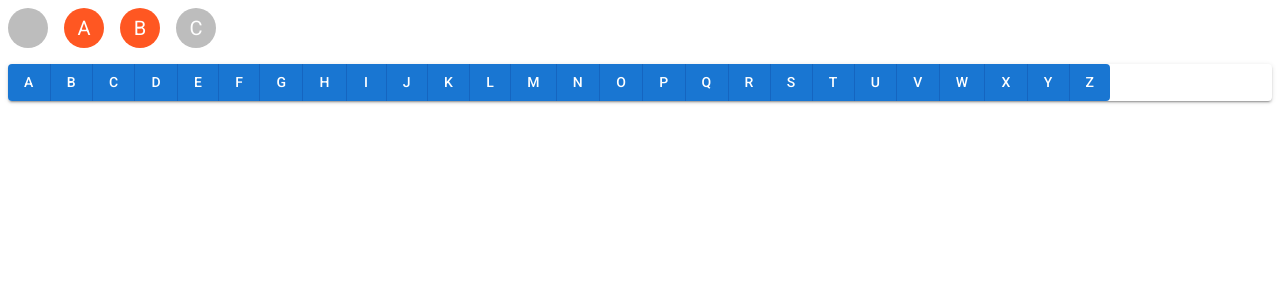
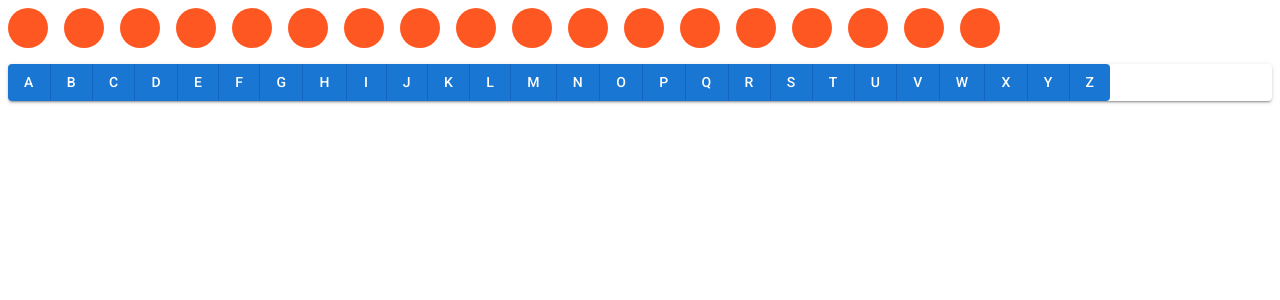
Before and after one commit to lilboox/wordgame, a React (Create React App) app in the folder src/: page / in a window 1280 px wide. Shown: the top 300 px of the page. Built offline with nearby package versions, Linux system fonts and the light colour scheme.

Commit message:
updated display

```diff
--- a/src/demo.tsx
+++ b/src/demo.tsx
@@ -5,17 +5,13 @@ import { deepOrange } from "@mui/material/colors";
 import Button from "@mui/material/Button";
 import ButtonGroup from "@mui/material/ButtonGroup";
 
-const sample_quote = [
-  [" ", 10],
-  ["A", 500],
-  ["B", 500],
-  ["C", 0]
-];
-
+const sample_quote = Array.from("BACK TO THE FUTURE");
 const all_letters = Array.from("ABCDEFGHIJKLMNOPQRSTUVWXYZ");
+const colormap = { false: deepOrange[500], true: "#ffffff" };
 
 class QuoteDisplay extends React.Component {
   props: {
+    letters_picked?: Object;
     quote?: Array<any>;
   };
 
@@ -23,7 +19,14 @@ class QuoteDisplay extends React.Component {
     return (
       <Stack direction="row" spacing={2}>
         {this.props.quote.map((x) => (
-          <Avatar sx={{ bgcolor: deepOrange[x[1]] }}>{x[0]}</Avatar>
+          <Avatar
+            sx={{
+              bgcolor: deepOrange[500],
+              color: colormap[this.props.letters_picked[x]]
+            }}
+          >
+            {x}
+          </Avatar>
         ))}
       </Stack>
     );
@@ -57,28 +60,9 @@ class GameModel extends React.Component {
     quote?: Array<any>;
   };
 
-  //constructor(props) {
-  //super(props);
-  // state = {
-  //   letters_picked: all_letters.map((x) => ({ x: true }));
-  // }
-  //this.props.letters = this.props.quote.bind(this);
-  //}
-
-  // constructor(props) {
-  //   super(props);
-  //   state = all_letters.reduce((o, key) => ({ ...o, [key]: false }), {});
-  // }
-
   state = {
     letters_picked: all_letters.reduce((o, key) => ({ ...o, [key]: false }), {})
   };
-  //state = all_letters.reduce((o, key) => ({ ...o, [key]: false }), {});
-
-  // state = { message: "" };
-  // callbackFunction = (childData) => {
-  //       this.setState({message: childData})
-  // },
 
   letterClick = (text: string) => {
     console.log(text, this.state.letters_picked[text]);
@@ -88,10 +72,12 @@ class GameModel extends React.Component {
   };
 
   render() {
-    //const { name } = this.state; // instead of passing directly?????
     return (
       <Stack spacing={2}>
-        <QuoteDisplay quote={this.props.quote} />
+        <QuoteDisplay
+          letters_picked={this.state.letters_picked}
+          quote={this.props.quote}
+        />
         <LetterPicker
           letters_picked={this.state.letters_picked}
           letterClick={this.letterClick}
```
